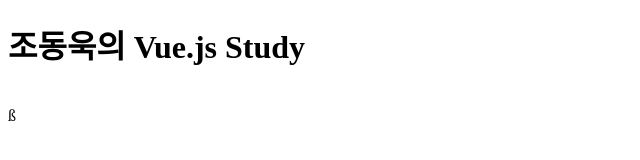
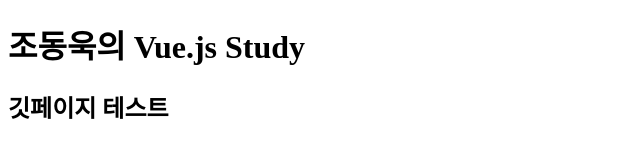
Before and after one commit to wmc86kr/VueStudy, a plain HTML site: page index.html in a window 1280 px wide. Shown: the whole page, without its empty margins (0-640 px from the left). Drawn offline with Linux system fonts and the light colour scheme.

Commit message:
3rd commit

```diff
--- a/index.html
+++ b/index.html
@@ -7,6 +7,7 @@
 </head>
 <body>
     <h1>조동욱의 Vue.js Study</h1>
-    <br/>ß
+    <h2>깃페이지 테스트</h2>
+    <br/>
 </body>
 </html>
```
